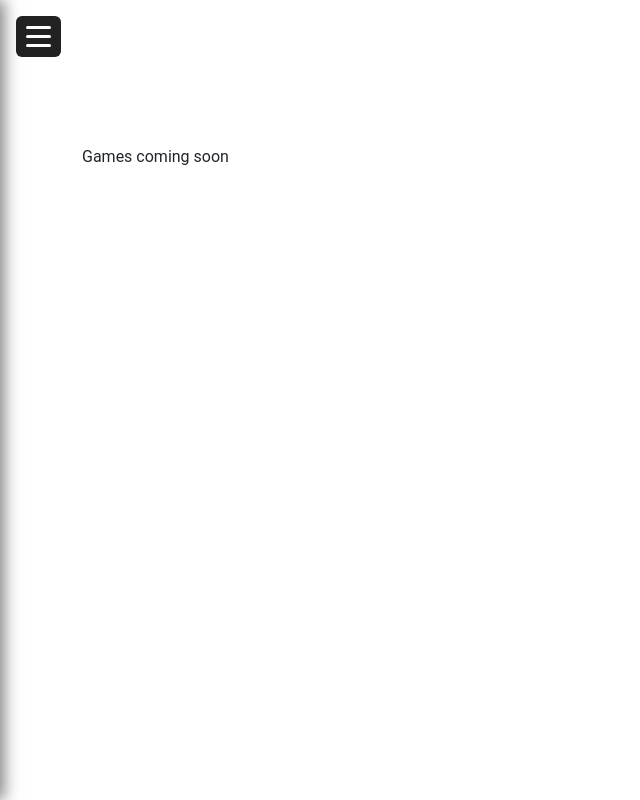
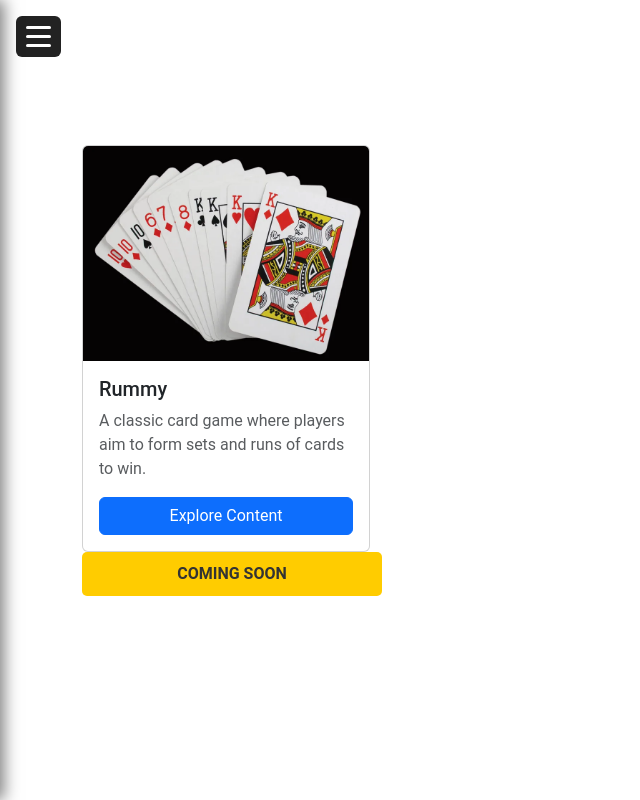
Before and after one commit to kurtreyn/games-client, an Angular app: page /games in a window 1280 px wide. Shown: the whole page, without its empty margins (0-640 px from the left). Built offline with nearby package versions, Linux system fonts and the light colour scheme.

Commit message:
added card for games

```diff
--- a/src/app/directives/abstract-chat.ts
+++ b/src/app/directives/abstract-chat.ts
@@ -17,7 +17,7 @@ export class AbstractChat implements OnInit {
 
   public isConnected = signal(false);
   public messages = signal<SocketMessage[]>([]);
-  public userName = signal('Kurt');
+  public userName = signal('');
 
   private _destroyRef = inject(DestroyRef);
 
--- a/src/app/games/websocket-test/websocket-test.html
+++ b/src/app/games/websocket-test/websocket-test.html
@@ -1,5 +1,7 @@
 <div class="container max-width-md mt-5">
-  <span class="badge bg-dark"> 👥 Active Users: {{ _apiService.activeUsersCount() }} </span>
+  <span class="badge badge-override orange-bg">
+    👥 Active Users: {{ _apiService.activeUsersCount() }}
+  </span>
 
   <div class="card shadow-sm">
     <div
--- a/src/app/games/websocket-test/websocket-test.scss
+++ b/src/app/games/websocket-test/websocket-test.scss
@@ -8,3 +8,13 @@
   max-width: 900px;
   margin: 0 auto;
 }
+
+.badge-override {
+  font-size: 1.2rem;
+  padding: 0.5rem 1rem;
+}
+
+.orange-bg {
+  background-color: #ff5722;
+  color: white;
+}
--- a/src/app/pages/games/games.html
+++ b/src/app/pages/games/games.html
@@ -1,3 +1,16 @@
 <div class="container mt-page">
-  <p>Games coming soon</p>
+  <div class="card" style="width: 18rem">
+    <!-- Card Image Header -->
+    <img [src]="resourceMap.rummy_cards" class="card-img-top" alt="Rummy Cards Table Preview" />
+
+    <!-- Card Content Body -->
+    <div class="card-body">
+      <h5 class="card-title">{{ resourceMap.rummy_title }}</h5>
+      <p class="card-text text-muted">
+        {{ resourceMap.rummy_description }}
+      </p>
+      <a [href]="resourceMap.rummy_link" class="btn btn-primary w-100">Explore Content</a>
+    </div>
+  </div>
+  <div class="notice">COMING SOON</div>
 </div>
--- a/src/app/pages/games/games.scss
+++ b/src/app/pages/games/games.scss
@@ -0,0 +1,9 @@
+.notice {
+  background-color: #ffcc00;
+  color: #333;
+  padding: 10px;
+  border-radius: 5px;
+  text-align: center;
+  font-weight: bold;
+  max-width: 300px;
+}
--- a/src/app/pages/games/games.ts
+++ b/src/app/pages/games/games.ts
@@ -1,4 +1,5 @@
-import { Component } from '@angular/core';
+import { Component, OnInit } from '@angular/core';
+import { ResourceMap } from '../../resources/resource-map';
 
 @Component({
   selector: 'app-games',
@@ -6,4 +7,8 @@ import { Component } from '@angular/core';
   templateUrl: './games.html',
   styleUrl: './games.scss',
 })
-export class Games {}
+export class Games implements OnInit {
+  public resourceMap = ResourceMap;
+
+  ngOnInit(): void { }
+}
--- a/src/app/pages/home/home.ts
+++ b/src/app/pages/home/home.ts
@@ -2,11 +2,11 @@ import { Component, OnInit, inject, DestroyRef } from '@angular/core';
 import { ApiService } from '../../services/api.service';
 import { WebsocketTest } from '../../games/websocket-test/websocket-test';
 import { Notifications } from '../../notifications/notifications';
-import { Games } from "../games/games";
+// import { Games } from "../games/games";
 
 @Component({
   selector: 'app-home',
-  imports: [WebsocketTest, Notifications, Games],
+  imports: [WebsocketTest, Notifications],
   templateUrl: './home.html',
   styleUrls: ['./home.scss'],
 })
--- /dev/null
+++ b/src/app/resources/resource-map.ts
@@ -0,0 +1,8 @@
+
+
+export const ResourceMap = {
+    rummy_cards: 'images/rummy_cards.png',
+    rummy_title: 'Rummy',
+    rummy_description: 'A classic card game where players aim to form sets and runs of cards to win.',
+    rummy_link: '/games/rummy',
+}
```
Also changed, not shown: public/images/rummy_cards.png (added).
